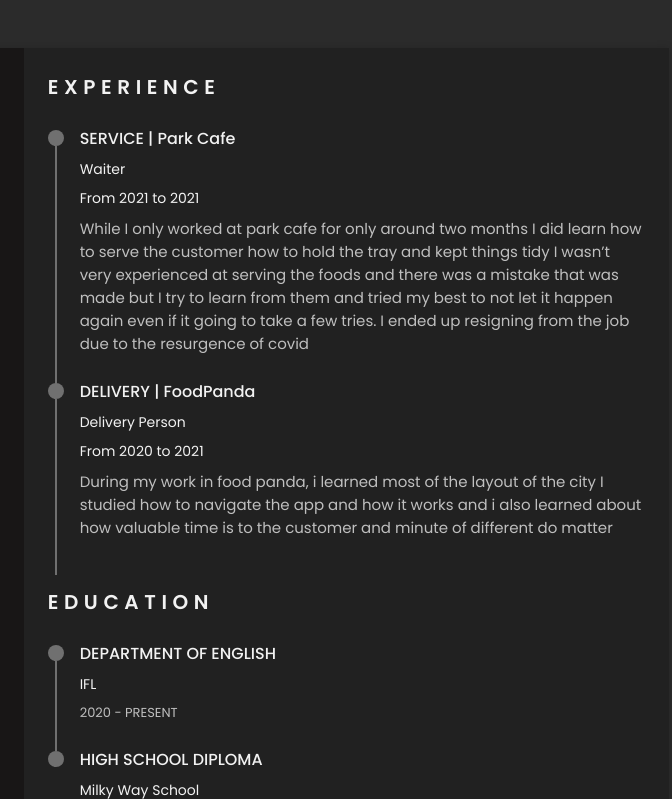
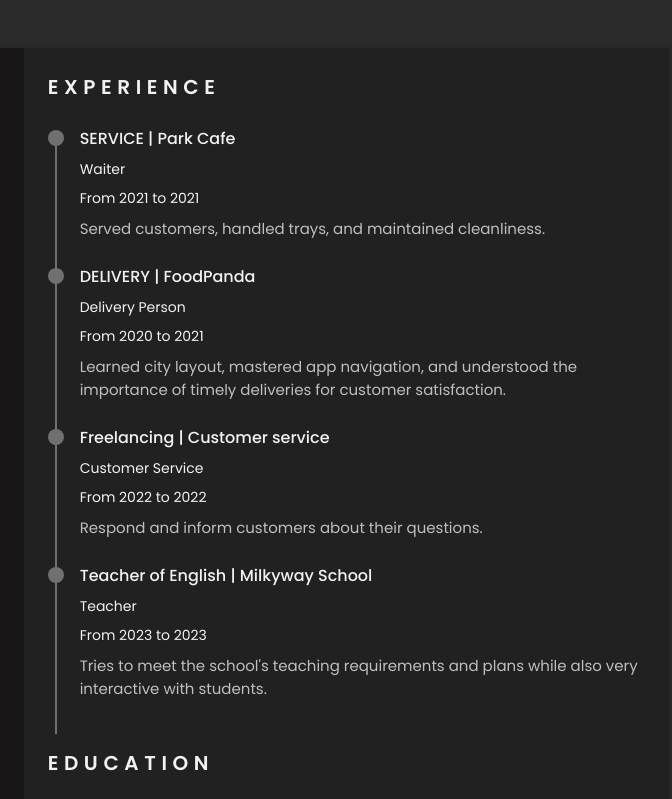
Before and after one commit to CrimsonPiZza/sophea-ly-resume, a plain HTML site: page public/index.html in a window 1280 px wide. Shown: the top 799 px of the page, 455-1127 px from the left. Drawn offline with nearby package versions, Linux system fonts and the light colour scheme.

Commit message:
Update index.html

```diff
--- a/public/index.html
+++ b/public/index.html
@@ -201,13 +201,7 @@
                   <span class="experience__role"> Waiter </span>
                   <span class="experience__company">From 2021 to 2021</span>
                   <p class="experience__description">
-                    While I only worked at park cafe for only around two months
-                    I did learn how to serve the customer how to hold the tray
-                    and kept things tidy I wasn’t very experienced at serving
-                    the foods and there was a mistake that was made but I try to
-                    learn from them and tried my best to not let it happen again
-                    even if it going to take a few tries. I ended up resigning
-                    from the job due to the resurgence of covid
+                    Served customers, handled trays, and maintained cleanliness.
                   </p>
                 </div>
               </div>
@@ -223,10 +217,39 @@
                   <span class="experience__role">Delivery Person</span>
                   <span class="experience__company">From 2020 to 2021 </span>
                   <p class="experience__description">
-                    During my work in food panda, i learned most of the layout
-                    of the city I studied how to navigate the app and how it
-                    works and i also learned about how valuable time is to the
-                    customer and minute of different do matter
+                    Learned city layout, mastered app navigation, and understood the importance of timely deliveries for customer satisfaction.
+                  </p>
+                </div>
+              </div>
+
+              <div class="experience__content">
+                <div class="experience__time">
+                  <span class="experience__rounder"></span>
+                  <span class="experience__line"></span>
+                </div>
+
+                <div class="experience__data bd-grid">
+                  <h3 class="experience__title">Freelancing | Customer service</h3>
+                  <span class="experience__role">Customer Service</span>
+                  <span class="experience__company">From 2022 to 2022 </span>
+                  <p class="experience__description">
+                    Respond and inform customers about their questions.
+                  </p>
+                </div>
+              </div>
+
+              <div class="experience__content">
+                <div class="experience__time">
+                  <span class="experience__rounder"></span>
+                  <span class="experience__line"></span>
+                </div>
+
+                <div class="experience__data bd-grid">
+                  <h3 class="experience__title">Teacher of English | Milkyway School</h3>
+                  <span class="experience__role">Teacher</span>
+                  <span class="experience__company">From 2023 to 2023 </span>
+                  <p class="experience__description">
+                    Tries to meet the school's teaching requirements and plans while also very interactive with students.
                   </p>
                 </div>
               </div>
```
